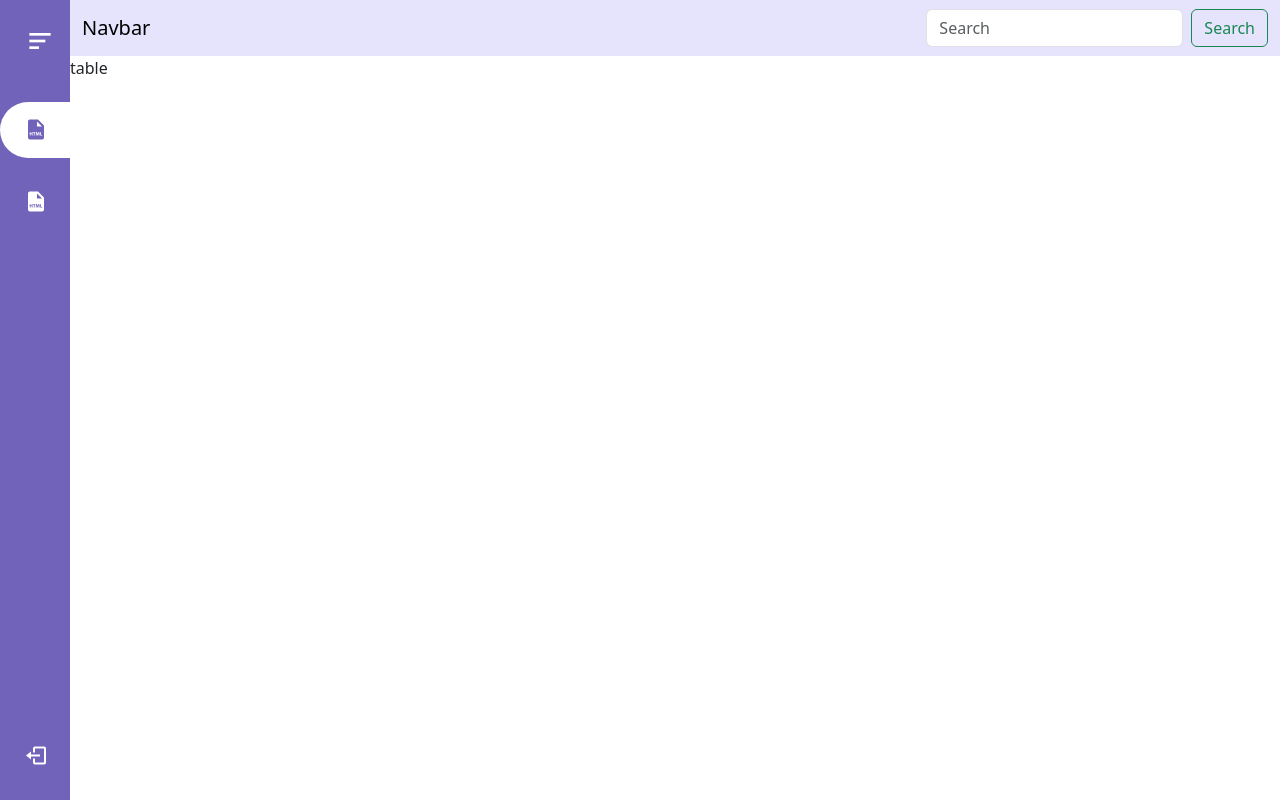
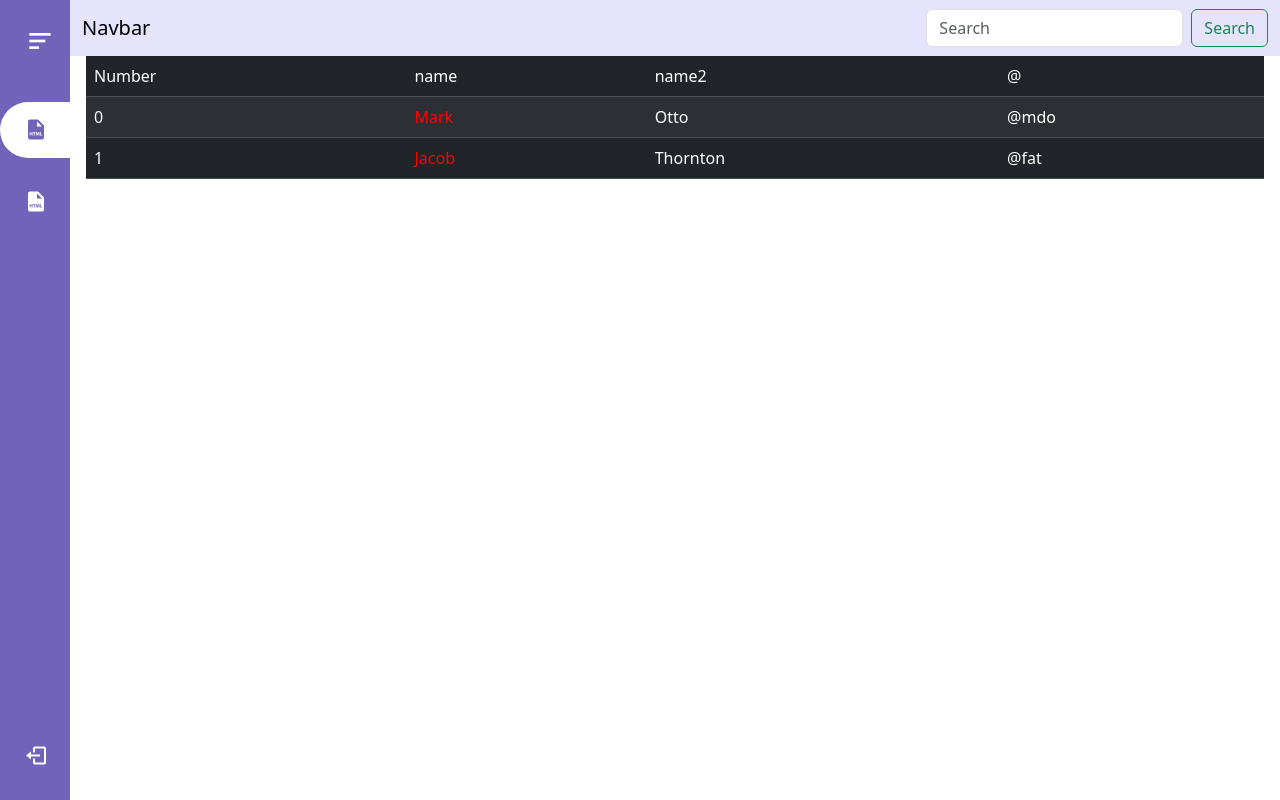
Before and after one commit to Andygggg/Vue3_Vite-boostape5, a Vue app: page /form/table in a window 1280 px wide. Built offline with nearby package versions, Linux system fonts and the light colour scheme.

Commit message:
fix: table components完成slot

```diff
--- a/src/content/Project/Form/Table.vue
+++ b/src/content/Project/Form/Table.vue
@@ -1,3 +1,34 @@
 <template>
-  <div>table</div>
+  <div class="table_container">
+    <MakeTable :table_header="table" :table_data="table_data">
+      <template #cell(one)="data">
+        <span>{{ data.index }}</span>
+      </template>
+      <template #cell(two)="data">
+        <span style="color: red">{{ data.item.two }}</span>
+      </template>
+    </MakeTable>
+  </div>
 </template>
+
+<script setup>
+import { reactive } from 'vue'
+import MakeTable from '../../../views/MakeComponents/MakeTable.vue'
+
+const table = reactive([
+  { key: 'one', label: 'Number' },
+  { key: 'two', label: 'name' },
+  { key: 'three', label: 'name2' },
+  { key: 'four', label: '@' },
+])
+const table_data = reactive([
+  { one: '0', two: 'Mark', three: 'Otto', four: '	@mdo' },
+  { one: '1', two: 'Jacob', three: 'Thornton', four: '@fat' },
+])
+</script>
+
+<style scoped>
+.table_container {
+  padding: 0 1rem 0 1rem;
+}
+</style>
--- /dev/null
+++ b/src/views/MakeComponents/MakeTable.vue
@@ -0,0 +1,44 @@
+<template>
+  <div>
+    <table class="table table-dark table-striped">
+      <thead>
+        <tr>
+          <th scope="col" v-for="(item, index) in table_header" :key="index">
+            {{ item.label }}
+          </th>
+        </tr>
+      </thead>
+      <tbody>
+        <tr v-for="(row, key1) in table_data" :key="key1">
+          <td v-for="(col, key2) in table_header" :key="key2">
+            <slot :name="getDominator(col.key)" :item="row" :index="row[col.key]">
+              {{ row[col.key] }}
+            </slot>
+          </td>
+        </tr>
+      </tbody>
+    </table>
+  </div>
+</template>
+
+<script setup>
+defineProps({
+  table_header: {
+    type: Array,
+    default() {
+      return []
+    },
+    required: true,
+  },
+  table_data: {
+    type: Array,
+    default() {
+      return []
+    },
+    require: true,
+  },
+})
+const getDominator = (anyway) => {
+  return `cell(${anyway})`
+}
+</script>
```
